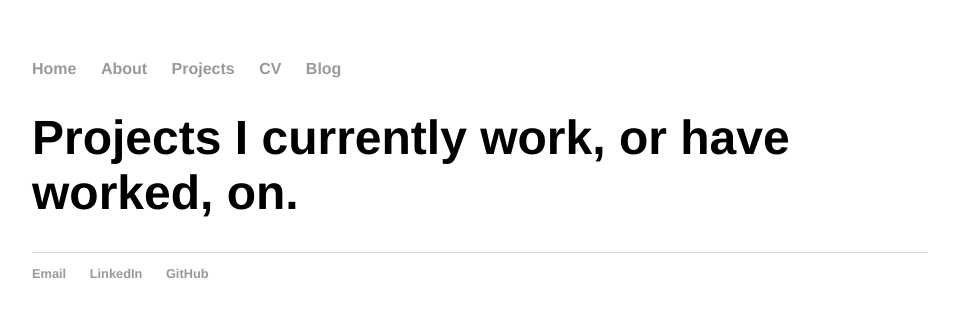
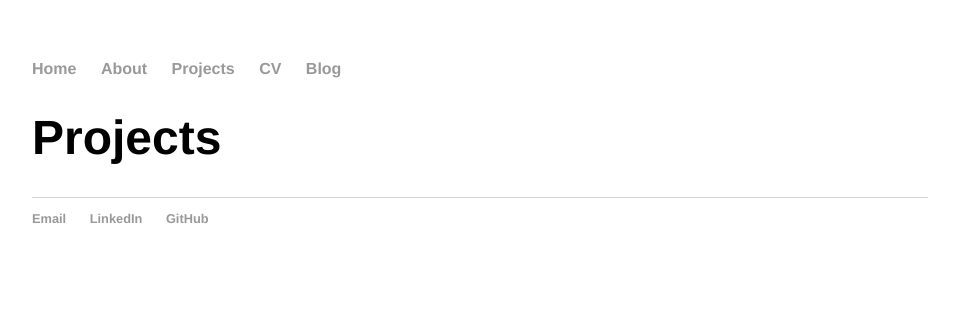
Before and after one commit to juansolana/juansolana.github.io, a Jekyll site: the page built from projects/index.html, in a window 1280 px wide. Shown: the top 317 px of the page, without its empty margins (160-1119 px from the left). Built offline with Jekyll 4.4.1, drawn with Linux system fonts in a browser that asks for light colours.

Commit message:
Update index.html
minor update

```diff
--- a/projects/index.html
+++ b/projects/index.html
@@ -1,6 +1,6 @@
 ---
 layout: default
-title: Projects I currently work, or have worked, on.
+title: Projects
 ---
 	<h1>{{ page.title }}</h1>
 	<ul class="projects_posts">
```
